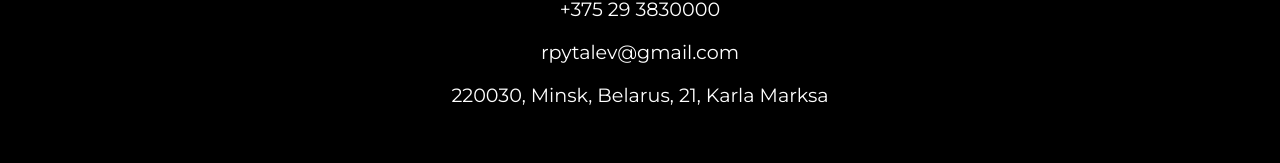
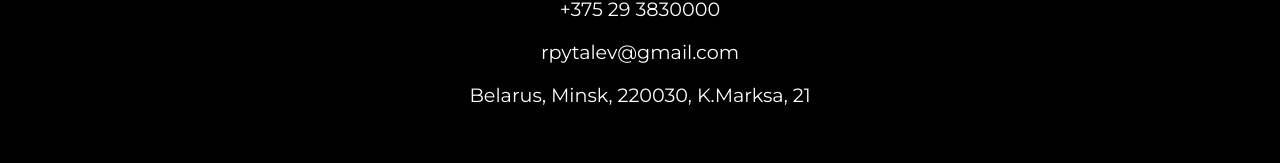
Before and after one commit to RPytalev/rsschool-cv, a plain HTML site: page index.html in a window 1280 px wide. Shown: the part 5523-5686 px from the top of the page. Drawn offline with Linux system fonts and the light colour scheme.

Commit message:
feat: change section contact

```diff
--- a/index.html
+++ b/index.html
@@ -200,7 +200,7 @@ function draw() {
           <li class="contact-list_item">
             <a href="mailto:rpytalev@gmail.com" rel="noopener">rpytalev@gmail.com</a>
           </li>
-          <li class="contact-list_item">220030, Minsk, Belarus, 21, Karla Marksa</li>
+          <li class="contact-list_item"> Belarus, Minsk, 220030, K.Marksa, 21</li>
         </ul>
       </section>
       <a class="button-up" href="#top" role="button">
```
